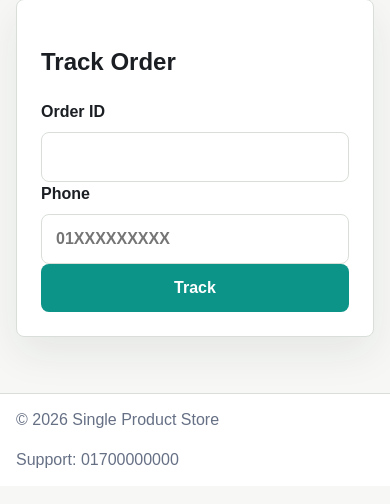
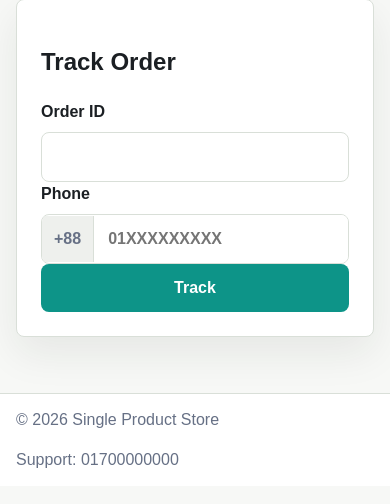
Before and after one commit to dotitsolution-ab/php-single-product-kitchen-brush, a PHP site: page /track.php in a window 390 px wide. Shown: the part 156-660 px from the top of the page. Run offline with PHP 8.4, Linux system fonts and the light colour scheme; data comes from the database, SQL or seed files in the repository; some libraries are stand-ins or nearby versions.

Commit message:
Normalize customer phone numbers

```diff
--- a/account.php
+++ b/account.php
@@ -35,7 +35,10 @@ require BASE_PATH . '/includes/header.php';
         </label>
         <label>
             Phone
-            <input type="tel" name="phone" value="<?= e($_POST['phone'] ?? '') ?>" required placeholder="01XXXXXXXXX">
+            <span class="phone-field">
+                <span class="phone-prefix">+88</span>
+                <input type="tel" name="phone" value="<?= e(normalize_phone((string)($_POST['phone'] ?? ''))) ?>" inputmode="numeric" pattern="01[3-9][0-9]{8}" maxlength="11" data-phone-input required placeholder="01XXXXXXXXX">
+            </span>
         </label>
         <button class="button button-primary button-full" type="submit">View Order</button>
     </form>
--- a/admin/index.php
+++ b/admin/index.php
@@ -53,7 +53,7 @@ require BASE_PATH . '/includes/admin_header.php';
                 <?php foreach (array_slice($latestOrders, 0, 10) as $order): ?>
                     <tr>
                         <td><?= e($order['order_number']) ?></td>
-                        <td><?= e($order['customer_name']) ?><br><span class="muted"><?= e($order['customer_phone']) ?></span></td>
+                        <td><?= e($order['customer_name']) ?><br><span class="muted"><?= e(display_phone((string)$order['customer_phone'])) ?></span></td>
                         <td><?= e(money($order['total'])) ?></td>
                         <td><span class="<?= e(status_class($order['status'])) ?>"><?= e($order['status']) ?></span></td>
                         <td><a href="<?= e(base_url('admin/order.php?id=' . $order['id'])) ?>">Open</a></td>
--- a/admin/invoice.php
+++ b/admin/invoice.php
@@ -42,7 +42,7 @@ if (!$order) {
         <div>
             <h2>Bill To</h2>
             <p><strong><?= e($order['customer_name']) ?></strong></p>
-            <p><?= e($order['customer_phone']) ?></p>
+            <p><?= e(display_phone((string)$order['customer_phone'])) ?></p>
             <p><?= e($order['customer_address']) ?>, <?= e($order['district_area']) ?></p>
         </div>
         <div>
--- a/admin/order.php
+++ b/admin/order.php
@@ -54,7 +54,7 @@ require BASE_PATH . '/includes/admin_header.php';
             <h2>Customer</h2>
             <div class="summary-table">
                 <div><span>Name</span><strong><?= e($order['customer_name']) ?></strong></div>
-                <div><span>Phone</span><strong><?= e($order['customer_phone']) ?></strong></div>
+                <div><span>Phone</span><strong><?= e(display_phone((string)$order['customer_phone'])) ?></strong></div>
                 <div><span>Area</span><strong><?= e($order['district_area']) ?></strong></div>
                 <div><span>Address</span><strong><?= e($order['customer_address']) ?></strong></div>
             </div>
--- a/admin/orders.php
+++ b/admin/orders.php
@@ -45,7 +45,7 @@ require BASE_PATH . '/includes/admin_header.php';
                 <?php foreach ($orders as $order): ?>
                     <tr>
                         <td><?= e($order['order_number']) ?></td>
-                        <td><?= e($order['customer_name']) ?><br><span class="muted"><?= e($order['customer_phone']) ?></span></td>
+                        <td><?= e($order['customer_name']) ?><br><span class="muted"><?= e(display_phone((string)$order['customer_phone'])) ?></span></td>
                         <td><?= e(money($order['total'])) ?></td>
                         <td><span class="<?= e(status_class($order['status'])) ?>"><?= e($order['status']) ?></span></td>
                         <td><?= e(date('d M Y', strtotime((string)$order['created_at']))) ?></td>
--- a/assets/css/styles.css
+++ b/assets/css/styles.css
@@ -87,6 +87,43 @@ textarea:focus,
 select:focus {
     border-color: var(--teal);
     outline: 3px solid rgba(13, 148, 136, 0.15);
+}
+
+.phone-field {
+    display: grid;
+    grid-template-columns: auto minmax(0, 1fr);
+    align-items: center;
+    border: 1px solid var(--line);
+    border-radius: 8px;
+    background: #fff;
+    overflow: hidden;
+}
+
+.phone-field:focus-within {
+    border-color: var(--teal);
+    outline: 3px solid rgba(13, 148, 136, 0.15);
+}
+
+.phone-prefix {
+    display: inline-flex;
+    align-items: center;
+    min-height: 46px;
+    padding: 0 12px;
+    color: var(--muted);
+    background: #eef0ed;
+    border-right: 1px solid var(--line);
+    font-weight: 800;
+}
+
+.phone-field input {
+    border: 0;
+    border-radius: 0;
+    outline: 0;
+}
+
+.phone-field input:focus {
+    border-color: transparent;
+    outline: 0;
 }
 
 .container {
--- a/assets/js/app.js
+++ b/assets/js/app.js
@@ -7,3 +7,42 @@ document.addEventListener('submit', function (event) {
         }
     }
 });
+
+function normalizeBdPhone(value) {
+    var digits = String(value || '').replace(/\D+/g, '');
+
+    if (digits.indexOf('00880') === 0) {
+        digits = '0' + digits.slice(5);
+    } else if (digits.indexOf('880') === 0) {
+        digits = '0' + digits.slice(3);
+    } else if (digits.indexOf('88') === 0) {
+        digits = digits.slice(2);
+    } else if (digits.indexOf('1') === 0) {
+        digits = '0' + digits;
+    }
+
+    return digits.slice(0, 11);
+}
+
+document.addEventListener('input', function (event) {
+    var input = event.target;
+    if (!input || !input.matches('[data-phone-input]')) {
+        return;
+    }
+
+    var normalized = normalizeBdPhone(input.value);
+    if (input.value !== normalized) {
+        input.value = normalized;
+    }
+});
+
+document.addEventListener('paste', function (event) {
+    var input = event.target;
+    if (!input || !input.matches('[data-phone-input]')) {
+        return;
+    }
+
+    event.preventDefault();
+    var text = (event.clipboardData || window.clipboardData).getData('text');
+    input.value = normalizeBdPhone(text);
+});
--- a/includes/helpers.php
+++ b/includes/helpers.php
@@ -123,18 +123,28 @@ function money(mixed $amount): string
 function normalize_phone(string $phone): string
 {
     $digits = preg_replace('/\D+/', '', $phone) ?? '';
-    if (strlen($digits) === 13 && str_starts_with($digits, '880')) {
-        return '0' . substr($digits, 3);
+
+    if (str_starts_with($digits, '00880')) {
+        $digits = '0' . substr($digits, 5);
+    } elseif (str_starts_with($digits, '880')) {
+        $digits = '0' . substr($digits, 3);
+    } elseif (str_starts_with($digits, '88')) {
+        $digits = substr($digits, 2);
+    } elseif (str_starts_with($digits, '1')) {
+        $digits = '0' . $digits;
     }
-    if (strlen($digits) === 12 && str_starts_with($digits, '88')) {
-        return substr($digits, 2);
-    }
-    return $digits;
+
+    return substr($digits, 0, 11);
 }
 
 function valid_bd_phone(string $phone): bool
 {
     return preg_match('/^01[3-9]\d{8}$/', normalize_phone($phone)) === 1;
+}
+
+function display_phone(string $phone): string
+{
+    return normalize_phone($phone);
 }
 
 function status_options(): array
--- a/includes/store.php
+++ b/includes/store.php
@@ -219,9 +219,10 @@ function list_orders(array $filters = []): array
     if ($query !== '') {
         $where[] = '(order_number LIKE :query_order OR customer_name LIKE :query_customer OR customer_phone LIKE :query_phone)';
         $likeQuery = '%' . $query . '%';
+        $phoneQuery = normalize_phone($query);
         $params['query_order'] = $likeQuery;
         $params['query_customer'] = $likeQuery;
-        $params['query_phone'] = $likeQuery;
+        $params['query_phone'] = '%' . ($phoneQuery !== '' ? $phoneQuery : $query) . '%';
     }
 
     $sql = 'SELECT * FROM orders';
--- a/index.php
+++ b/index.php
@@ -74,7 +74,10 @@ require BASE_PATH . '/includes/header.php';
             </label>
             <label>
                 Phone
-                <input type="tel" name="phone" value="<?= e(old('phone')) ?>" autocomplete="tel" required placeholder="01XXXXXXXXX">
+                <span class="phone-field">
+                    <span class="phone-prefix">+88</span>
+                    <input type="tel" name="phone" value="<?= e(normalize_phone(old('phone'))) ?>" autocomplete="tel" inputmode="numeric" pattern="01[3-9][0-9]{8}" maxlength="11" data-phone-input required placeholder="01XXXXXXXXX">
+                </span>
             </label>
             <label>
                 Address
--- a/thank-you.php
+++ b/thank-you.php
@@ -20,7 +20,7 @@ require BASE_PATH . '/includes/header.php';
             <p>Your order ID is <strong><?= e($order['order_number']) ?></strong>. Please keep it for order lookup and tracking.</p>
             <div class="summary-table">
                 <div><span>Name</span><strong><?= e($order['customer_name']) ?></strong></div>
-                <div><span>Phone</span><strong><?= e($order['customer_phone']) ?></strong></div>
+                <div><span>Phone</span><strong><?= e(display_phone((string)$order['customer_phone'])) ?></strong></div>
                 <div><span>Total</span><strong><?= e(money($order['total'])) ?></strong></div>
                 <div><span>Payment</span><strong><?= e($order['payment_method']) ?></strong></div>
             </div>
--- a/track.php
+++ b/track.php
@@ -32,7 +32,10 @@ require BASE_PATH . '/includes/header.php';
         </label>
         <label>
             Phone
-            <input type="tel" name="phone" value="<?= e($_POST['phone'] ?? '') ?>" required placeholder="01XXXXXXXXX">
+            <span class="phone-field">
+                <span class="phone-prefix">+88</span>
+                <input type="tel" name="phone" value="<?= e(normalize_phone((string)($_POST['phone'] ?? ''))) ?>" inputmode="numeric" pattern="01[3-9][0-9]{8}" maxlength="11" data-phone-input required placeholder="01XXXXXXXXX">
+            </span>
         </label>
         <button class="button button-primary button-full" type="submit">Track</button>
     </form>
```
